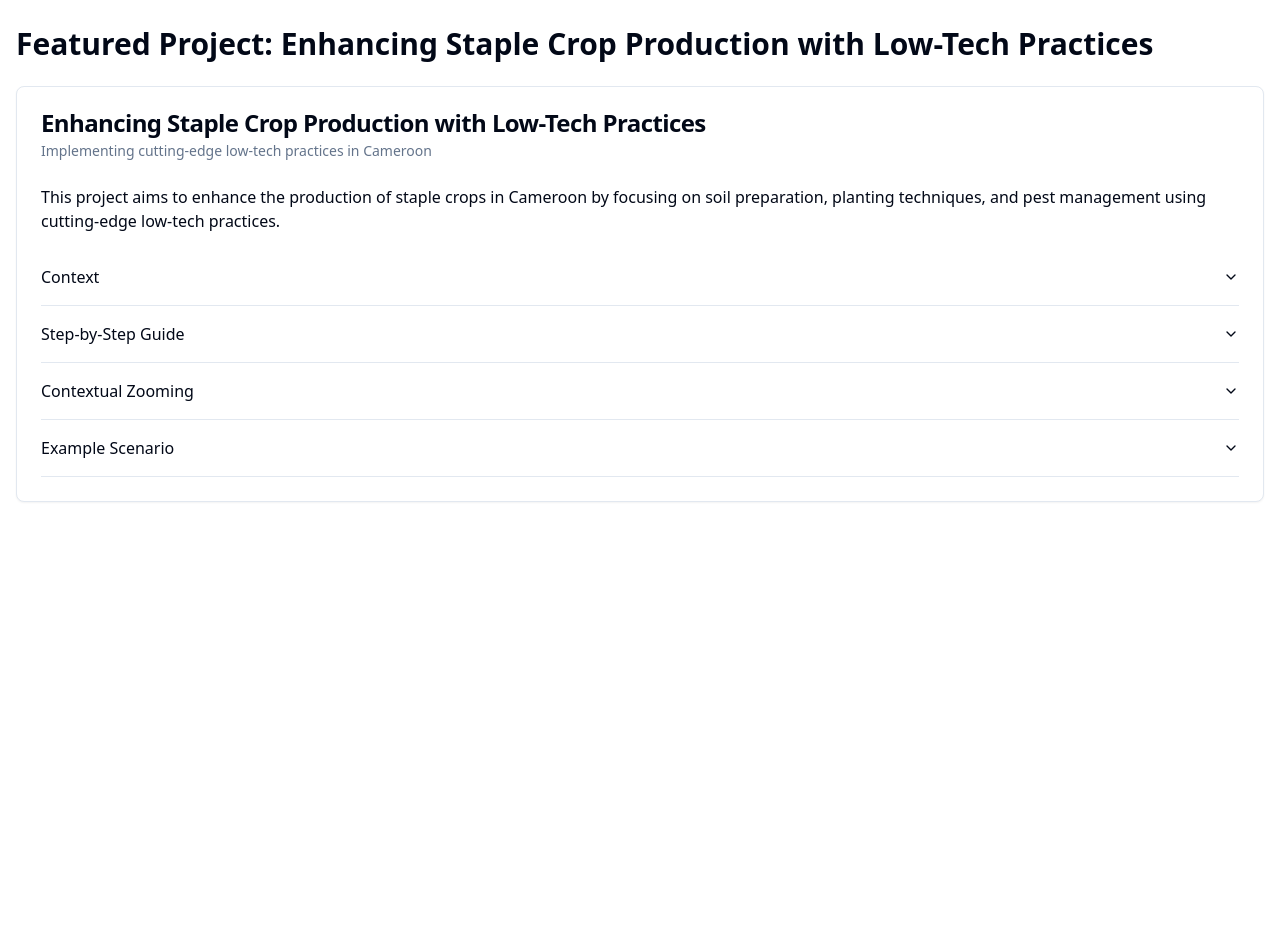
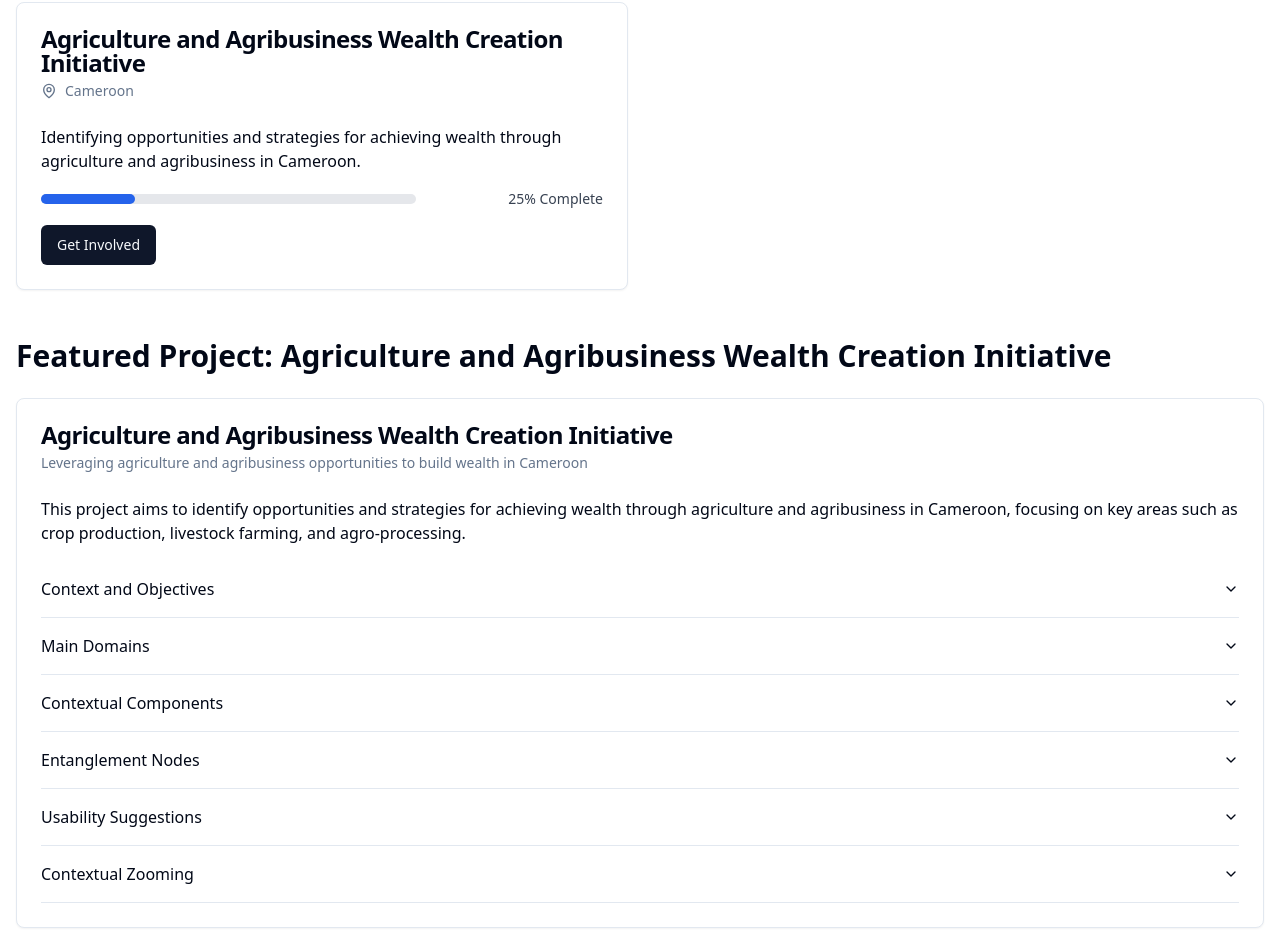
Before and after one commit to GPT-Engineer-App/innovative-development-africa, a React (Vite) app: page /projects in a window 1280 px wide. Shown: the part 550-1502 px from the top of the page. Before the commit the page ends 1084 px from the top, so only its background shows below. Built offline with nearby package versions, Linux system fonts and the light colour scheme.

Commit message:
Integrate agriculture and agribusiness contextualization for Cameroon

```diff
--- a/src/pages/Projects.jsx
+++ b/src/pages/Projects.jsx
@@ -22,6 +22,13 @@ const Projects = () => {
       location: "Cameroon",
       description: "Implementing cutting-edge low-tech practices to improve staple crop production through soil preparation, planting techniques, and pest management.",
       progress: 40,
+    },
+    {
+      id: 3,
+      title: "Agriculture and Agribusiness Wealth Creation Initiative",
+      location: "Cameroon",
+      description: "Identifying opportunities and strategies for achieving wealth through agriculture and agribusiness in Cameroon.",
+      progress: 25,
     },
   ];
 
@@ -108,52 +115,70 @@ const Projects = () => {
 
       {activeTab === "current" && (
         <section className="mt-12">
-          <h2 className="text-3xl font-semibold mb-6">Featured Project: Enhancing Staple Crop Production with Low-Tech Practices</h2>
+          <h2 className="text-3xl font-semibold mb-6">Featured Project: Agriculture and Agribusiness Wealth Creation Initiative</h2>
           <Card>
             <CardHeader>
-              <CardTitle>Enhancing Staple Crop Production with Low-Tech Practices</CardTitle>
-              <CardDescription>Implementing cutting-edge low-tech practices in Cameroon</CardDescription>
+              <CardTitle>Agriculture and Agribusiness Wealth Creation Initiative</CardTitle>
+              <CardDescription>Leveraging agriculture and agribusiness opportunities to build wealth in Cameroon</CardDescription>
             </CardHeader>
             <CardContent>
               <p className="mb-4">
-                This project aims to enhance the production of staple crops in Cameroon by focusing on soil preparation, planting techniques, and pest management using cutting-edge low-tech practices.
+                This project aims to identify opportunities and strategies for achieving wealth through agriculture and agribusiness in Cameroon, focusing on key areas such as crop production, livestock farming, and agro-processing.
               </p>
               <Accordion type="single" collapsible className="w-full">
                 <AccordionItem value="context">
-                  <AccordionTrigger>Context</AccordionTrigger>
+                  <AccordionTrigger>Context and Objectives</AccordionTrigger>
                   <AccordionContent>
-                    <p><strong>Objective:</strong> To enhance the production of staple crops in Cameroon by focusing on soil preparation, planting techniques, and pest management using cutting-edge low-tech practices.</p>
-                    <p><strong>Current Focus:</strong> Implementing composting, optimal seed spacing, proper seed depth, and natural pest management to improve soil fertility, plant growth, and crop protection.</p>
+                    <p><strong>Objective:</strong> To identify opportunities and strategies for achieving wealth through agriculture and agribusiness in Cameroon.</p>
+                    <p><strong>Current Focus:</strong> Evaluating key areas such as crop production, livestock farming, and agro-processing, with a focus on market demand, best practices, and value addition.</p>
                   </AccordionContent>
                 </AccordionItem>
-                <AccordionItem value="steps">
-                  <AccordionTrigger>Step-by-Step Guide</AccordionTrigger>
+                <AccordionItem value="domains">
+                  <AccordionTrigger>Main Domains</AccordionTrigger>
                   <AccordionContent>
                     <ol className="list-decimal list-inside space-y-2">
-                      <li><strong>Soil Preparation:</strong> Implement composting to increase organic matter and improve soil structure and fertility.</li>
-                      <li><strong>Planting Techniques:</strong> Use optimal seed spacing and proper seed depth to ensure healthy plant growth.</li>
-                      <li><strong>Pest Management:</strong> Apply natural pesticides and implement integrated pest management strategies.</li>
+                      <li><strong>Crop Production:</strong> Focusing on staple crops, cash crops, and organic farming.</li>
+                      <li><strong>Livestock Farming:</strong> Emphasizing poultry, cattle, and aquaculture.</li>
+                      <li><strong>Agro-Processing:</strong> Developing food processing, beverage production, and packaging and distribution.</li>
                     </ol>
                   </AccordionContent>
                 </AccordionItem>
-                <AccordionItem value="context-zoom">
+                <AccordionItem value="components">
+                  <AccordionTrigger>Contextual Components</AccordionTrigger>
+                  <AccordionContent>
+                    <ul className="list-disc list-inside space-y-2">
+                      <li><strong>Crop Production:</strong> Market demand, export potential, certification and quality.</li>
+                      <li><strong>Livestock Farming:</strong> Animal husbandry practices, breeding and genetics, sustainability practices.</li>
+                      <li><strong>Agro-Processing:</strong> Value addition, quality control, market access.</li>
+                    </ul>
+                  </AccordionContent>
+                </AccordionItem>
+                <AccordionItem value="entanglement">
+                  <AccordionTrigger>Entanglement Nodes</AccordionTrigger>
+                  <AccordionContent>
+                    <ul className="list-disc list-inside space-y-2">
+                      <li>Market Demand ↔ Export Potential</li>
+                      <li>Animal Husbandry Practices ↔ Breeding and Genetics</li>
+                      <li>Value Addition ↔ Quality Control</li>
+                      <li>Market Demand ↔ Market Access</li>
+                    </ul>
+                  </AccordionContent>
+                </AccordionItem>
+                <AccordionItem value="suggestions">
+                  <AccordionTrigger>Usability Suggestions</AccordionTrigger>
+                  <AccordionContent>
+                    <ul className="list-disc list-inside space-y-2">
+                      <li><strong>Crop Production:</strong> Focus on high-demand staple crops and cash crops with strong export potential.</li>
+                      <li><strong>Livestock Farming:</strong> Implement best practices in animal husbandry and advanced breeding techniques to enhance livestock productivity.</li>
+                      <li><strong>Agro-Processing:</strong> Invest in value-adding processes, ensuring quality control and effective packaging for market access.</li>
+                    </ul>
+                  </AccordionContent>
+                </AccordionItem>
+                <AccordionItem value="zooming">
                   <AccordionTrigger>Contextual Zooming</AccordionTrigger>
                   <AccordionContent>
-                    <p><strong>Zooming In:</strong> Focus on specific aspects such as improving composting practices.</p>
-                    <p><strong>Zooming Out:</strong> Integrate multiple practices to understand their interconnectedness and overall impact on agricultural success.</p>
-                  </AccordionContent>
-                </AccordionItem>
-                <AccordionItem value="example">
-                  <AccordionTrigger>Example Scenario</AccordionTrigger>
-                  <AccordionContent>
-                    <p><strong>Context:</strong> Enhancing staple crop production using composting, optimal seed spacing, proper seed depth, and natural pest management in Cameroon.</p>
-                    <p><strong>Domains:</strong> Soil Preparation, Planting Techniques, Pest Management</p>
-                    <p><strong>Usability Suggestions:</strong></p>
-                    <ul className="list-disc list-inside">
-                      <li>Implement composting to increase organic matter and improve soil fertility.</li>
-                      <li>Use optimal seed spacing and proper seed depth to ensure healthy plant growth.</li>
-                      <li>Apply natural pesticides and monitor pest populations while using beneficial insects for biological control.</li>
-                    </ul>
+                    <p><strong>Zooming In:</strong> Focus on specific aspects within a domain, such as improving poultry farming practices in the livestock farming sector.</p>
+                    <p><strong>Zooming Out:</strong> Integrate multiple domains to understand their interconnectedness and overall impact on wealth creation in Cameroon's agriculture and agribusiness sector.</p>
                   </AccordionContent>
                 </AccordionItem>
               </Accordion>
```
